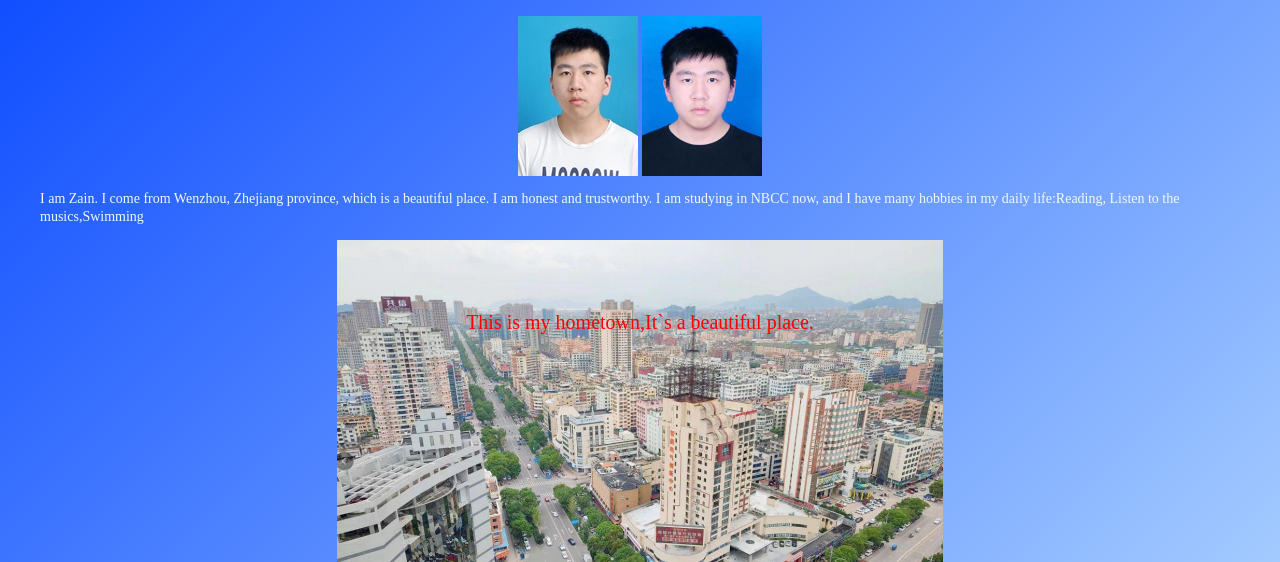
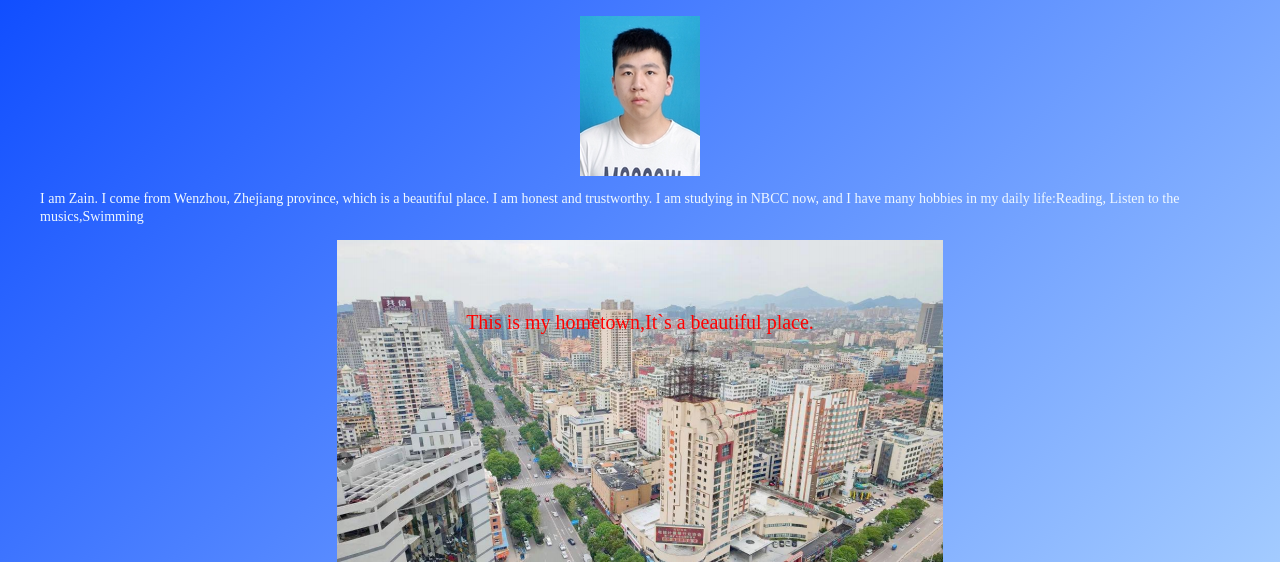
Before and after one commit to Zeyuurr/ZainCV, a plain HTML site: page index.html in a window 1280 px wide. Shown: the part 212-774 px from the top of the page. Drawn offline with Linux system fonts and the light colour scheme.

Commit message:
Update index.html

```diff
--- a/index.html
+++ b/index.html
@@ -32,7 +32,6 @@
 </header>
 <div align="center">
 <img src="image/photo.jpg" alt="" width="120" height="160" align="absmiddle">
-<img src="image/photo2.jpg" alt="" width="120" height="160" align="absmiddle">
 </div>
 <p>I am Zain. I come from Wenzhou, Zhejiang province, which is a beautiful place. I am honest and trustworthy. I am studying in NBCC now, and I have many hobbies in my daily life:Reading, Listen to the musics,Swimming</p><!-- This is my self-introduction -->
 <div class='image1' align="center">
```
